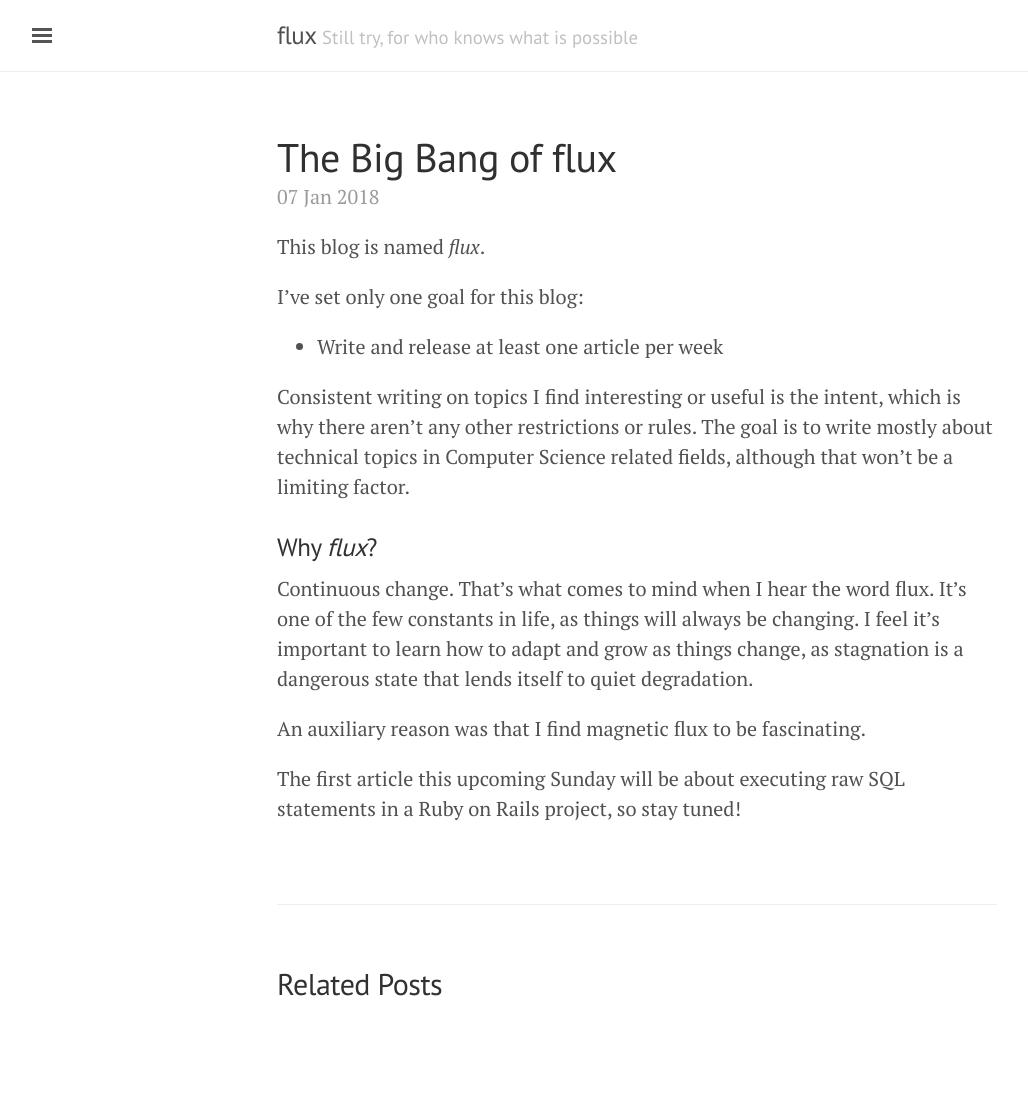
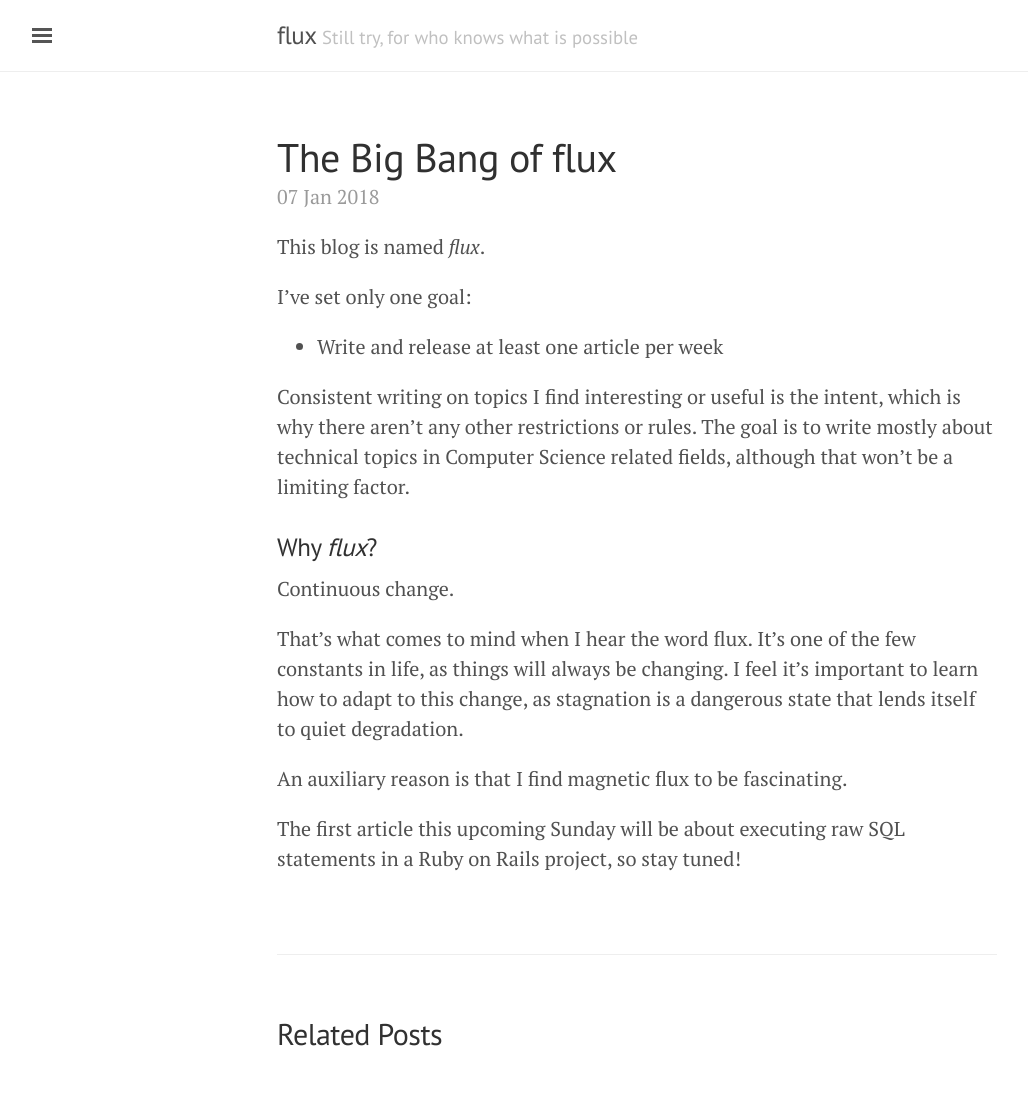
Before and after one commit to brandon-powers/brandon-powers.github.io, a Jekyll site: the page built from _posts/2018-01-07-the-big-bang-of-flux.md, in a window 1280 px wide. Shown: the whole page, without its empty margins (3-1031 px from the left). Built offline with Jekyll 4.4.1, drawn with Linux system fonts in a browser that asks for light colours; before the commit the page ends 1062 px from its top, so only the background shows below that.

Commit message:
Reformat first post

```diff
--- a/_posts/2018-01-07-the-big-bang-of-flux.md
+++ b/_posts/2018-01-07-the-big-bang-of-flux.md
@@ -5,7 +5,7 @@ title: The Big Bang of flux
 
 This blog is named *flux*.
 
-I've set only one goal for this blog:
+I've set only one goal:
 
 * Write and release at least one article per week
 
@@ -13,8 +13,10 @@ Consistent writing on topics I find interesting or useful is the intent, which i
 
 ### Why *flux*?
 
-Continuous change. That's what comes to mind when I hear the word flux. It's one of the few constants in life, as things will always be changing. I feel it's important to learn how to adapt and grow as things change, as stagnation is a dangerous state that lends itself to quiet degradation.
+Continuous change.
 
-An auxiliary reason was that I find magnetic flux to be fascinating.
+That's what comes to mind when I hear the word flux. It's one of the few constants in life, as things will always be changing. I feel it's important to learn how to adapt to this change, as stagnation is a dangerous state that lends itself to quiet degradation.
+
+An auxiliary reason is that I find magnetic flux to be fascinating.
 
 The first article this upcoming Sunday will be about executing raw SQL statements in a Ruby on Rails project, so stay tuned!
```
